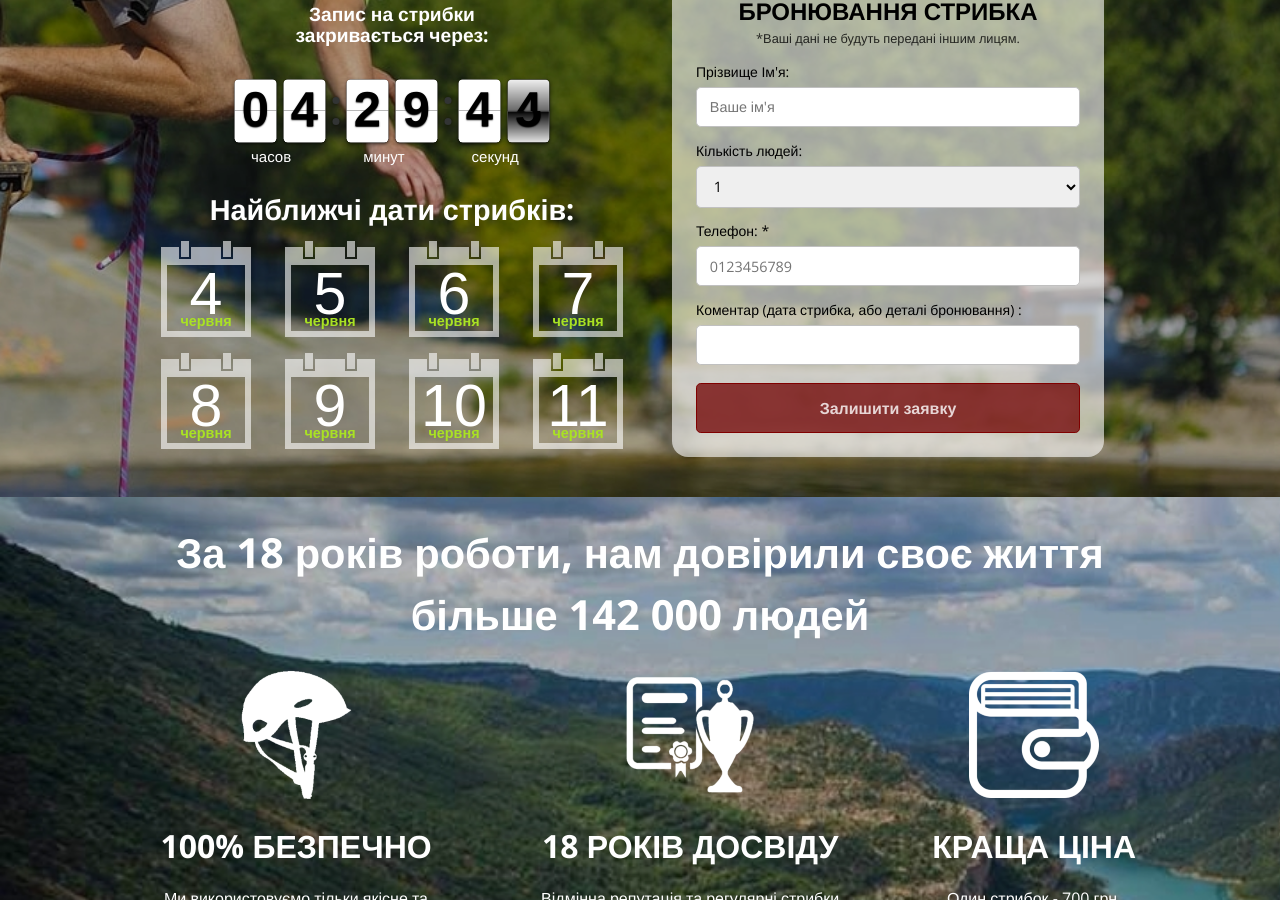
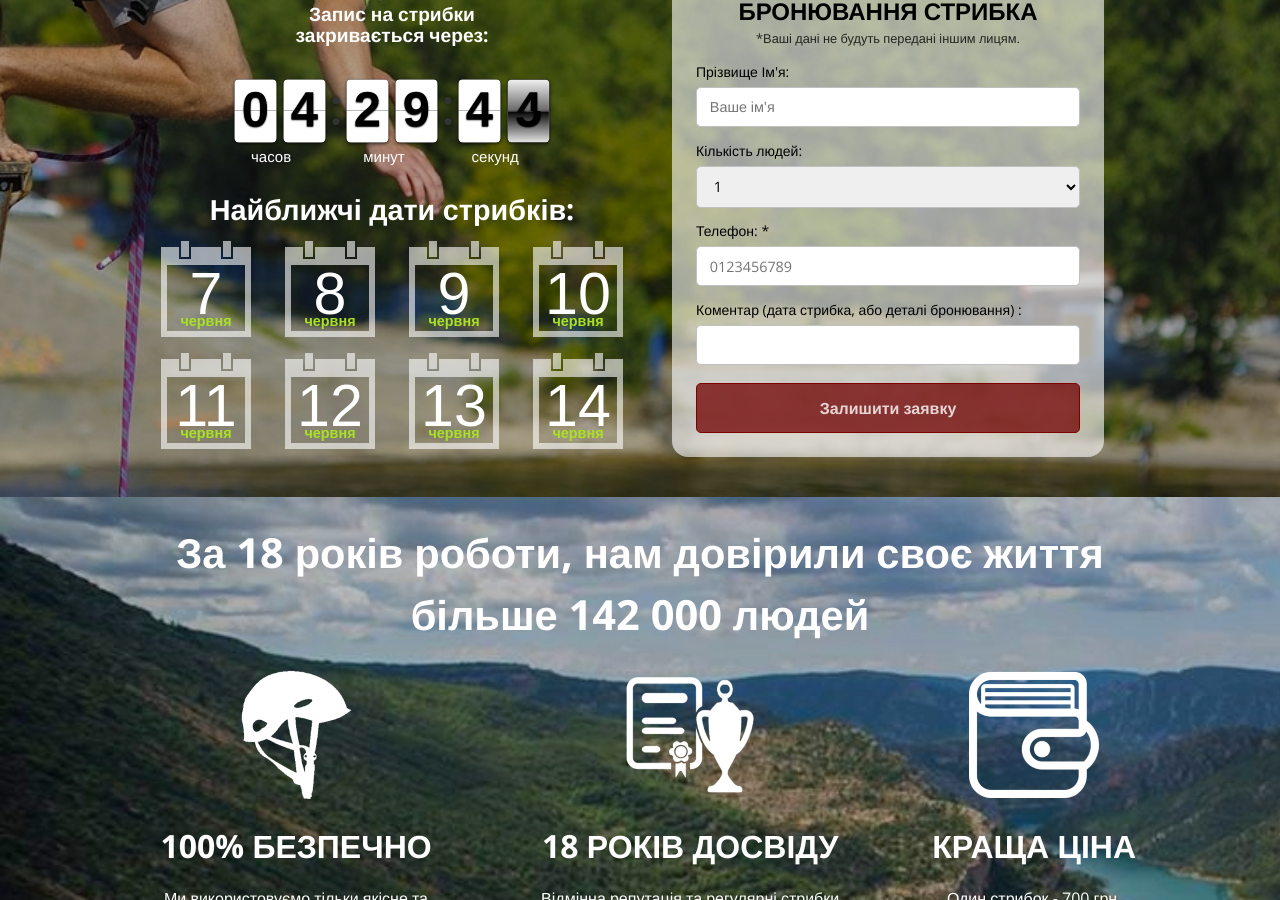
Before and after one commit to Andreyfilko/go-jump, a Jekyll site: the page built from index.md, in a window 1280 px wide and 900 px high, scrolled down 499 px. Built offline with Jekyll 4.4.1, drawn with Linux system fonts in a browser that asks for light colours; some web fonts are replaced; some of the changed text lies outside the part shown.

Commit message:
Update _config.yml

```diff
--- a/_config.yml
+++ b/_config.yml
@@ -35,11 +35,11 @@ google_analytics:
 theme: jekyll-theme-cayman
 
 dates:
-  - 2026-06-04
-  - 2026-06-05
-  - 2026-06-06
   - 2026-06-07
   - 2026-06-08
   - 2026-06-09
   - 2026-06-10
   - 2026-06-11
+  - 2026-06-12
+  - 2026-06-13
+  - 2026-06-14
```
